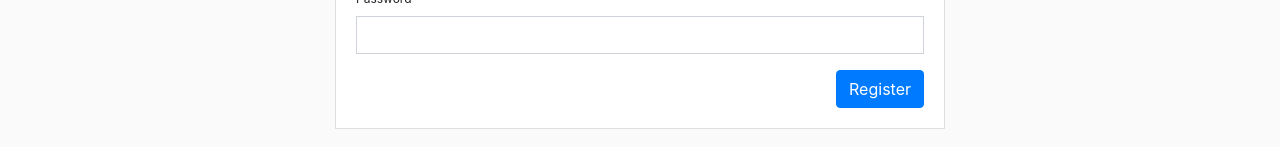
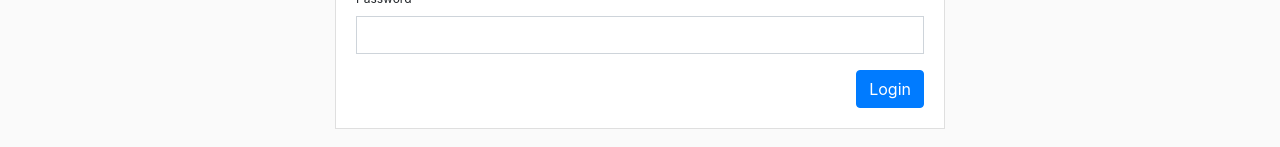
Before and after one commit to willshepp28/IGclone_frontend, an Angular app: page /login in a window 1280 px wide. Shown: the part 319-466 px from the top of the page. Built offline with nearby package versions, Linux system fonts and the light colour scheme.

Commit message:
changed typo in login and signup form

```diff
--- a/src/app/explore/explore.component.css
+++ b/src/app/explore/explore.component.css
@@ -27,6 +27,7 @@ Explore Styling
 }
 
 
+
 /* Use a media query to add a breakpoint at 800px: */
 @media screen and (max-width: 574px) {
     /* body {
--- a/src/app/explore/explore.component.html
+++ b/src/app/explore/explore.component.html
@@ -25,7 +25,7 @@
 
   <div class="row bt-grey pointer">
     <div class="col-sm-12 col-md-4 pt-5" *ngFor="let post of posts">
-        <img src="{{post.photo}}" alt="" style="height: 300px; width: 300px;" (mouseenter)="logData(post.id)" (click)="selectPost(post.id)">
+        <img src="{{post.photo}}" class="postImg" alt="" style="height: 300px; width: 300px;" (mouseenter)="logData(post.id)" (click)="selectPost(post.id)">
       </div>
   </div>
 
--- a/src/app/login/login.component.html
+++ b/src/app/login/login.component.html
@@ -18,22 +18,6 @@
 
         <div class="card-body">
 
-<!--
-          <form class="form" (ngSubmit)="loginUser()">
-
-              <div class="form-group">
-                  <label for="">Username</label>
-                  <input [(ngModel)]="loginUserData.username" name="username" type="text" class="form-control rounded-0" required>
-                </div>
-
-
-            <div class="form-group">
-              <label for="">Password</label>
-              <input [(ngModel)]="loginUserData.password" name="password" type="password" class="form-control rounded-0" required>
-            </div>
-
-            <button (click)="loginUser()" type="button" class="btn btn-primary float-right">Register</button>
-          </form> -->
 
 
           <form [formGroup]="loginForm" class="form" (ngSubmit)="loginUser()">
@@ -49,7 +33,7 @@
               <input type="password" formControlName="password" class="form-control rounded-0"[ngClass]="{'errorOutline': Iserror == true}">
             </div>
 
-            <button  type="submit" class="btn btn-primary float-right">Register</button>
+            <button  type="submit" class="btn btn-primary float-right">Login</button>
           </form>
 
 
--- a/src/app/signup/signup.component.ts
+++ b/src/app/signup/signup.component.ts
@@ -22,7 +22,7 @@ export class SignupComponent implements OnInit {
   registerUserData = [];
   constructor(
     private _auth: AuthService,
-    private _router: Router,
+     private _router: Router,
     private formBuilder: FormBuilder
   ) { }
 
@@ -49,8 +49,6 @@ export class SignupComponent implements OnInit {
     .subscribe(
       response => {
 
-        localStorage.setItem("token", response.token);
-
         // redirect to the login page
         this._router.navigate(["/login"])
       },
```
